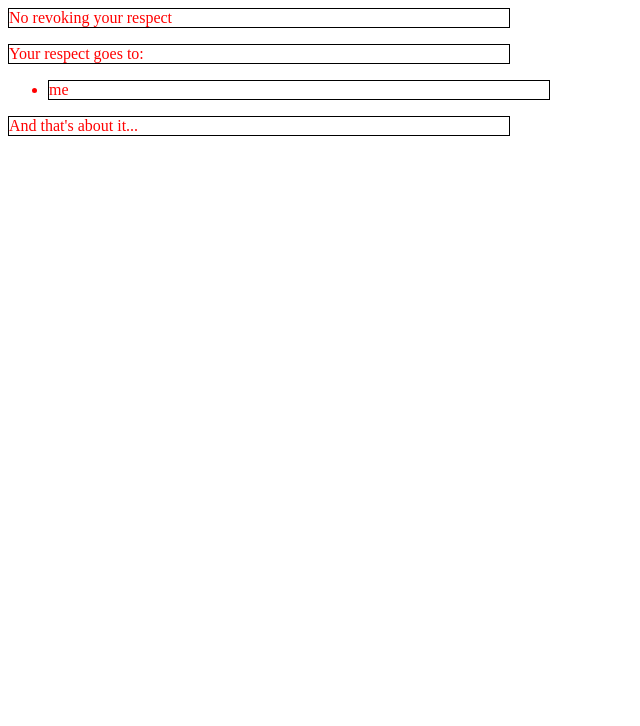
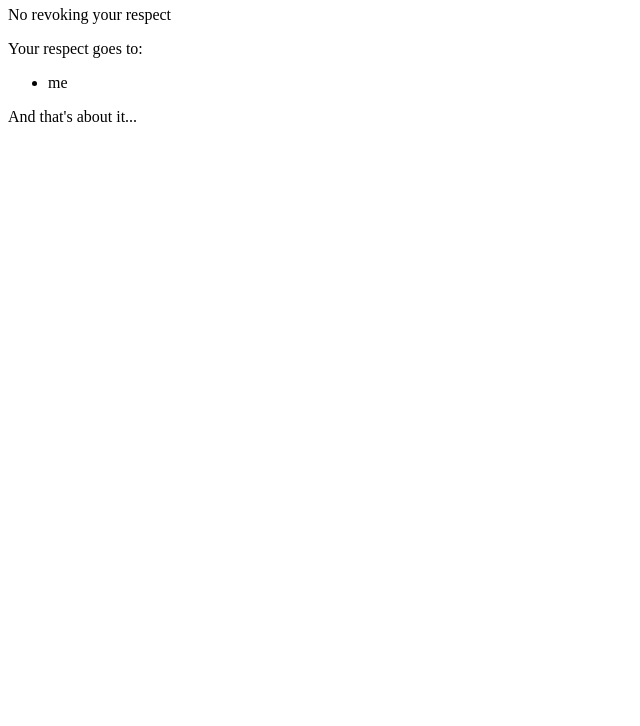
Before and after one commit to Fred-E-Rick/apiwww, a plain HTML site: page index.html in a window 1280 px wide. Shown: the part 74-800 px from the top of the page, without its empty margins (0-640 px from the left). Drawn offline with Linux system fonts and the light colour scheme.

Commit message:
updated styles again

```diff
--- a/styles/style.css
+++ b/styles/style.css
@@ -1,5 +1,3 @@
 p, li, h1 {
-    color: red;
     width: 500px;
-    border: 1px solid black;
 }
```
